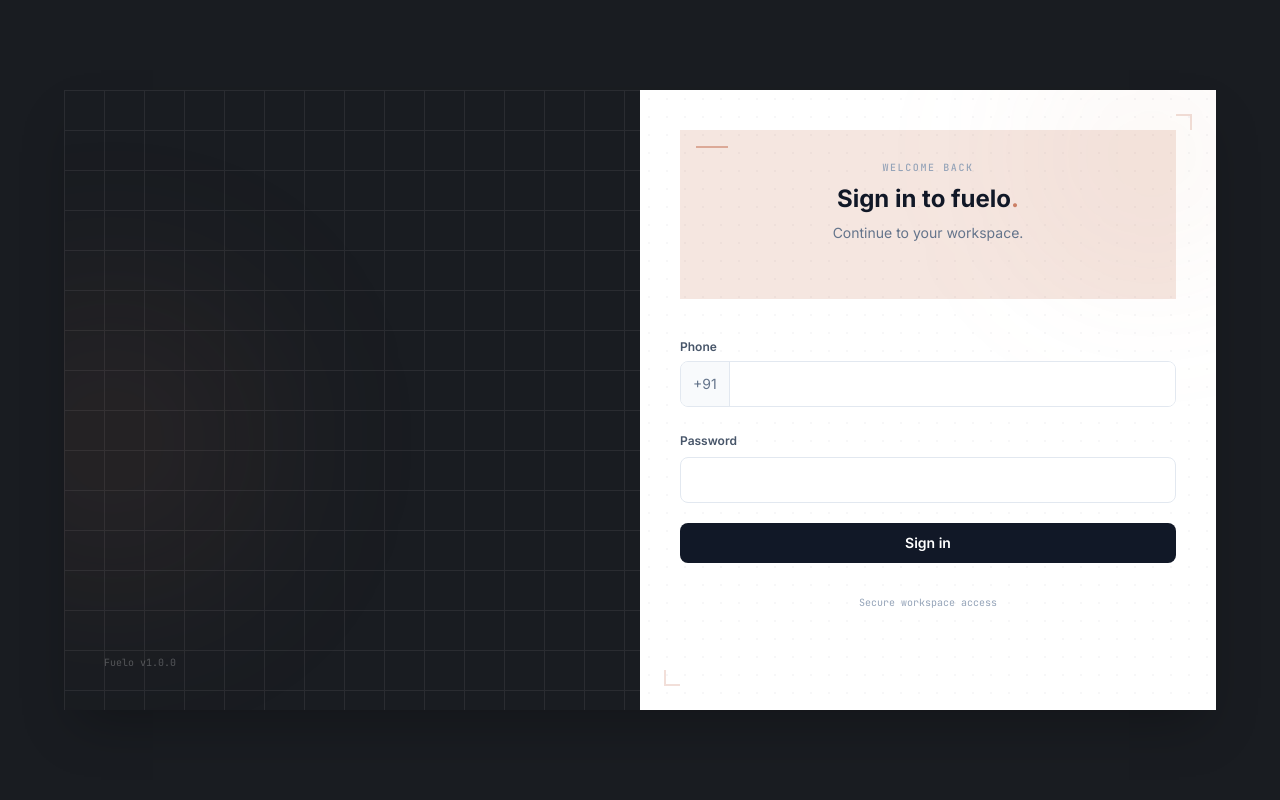
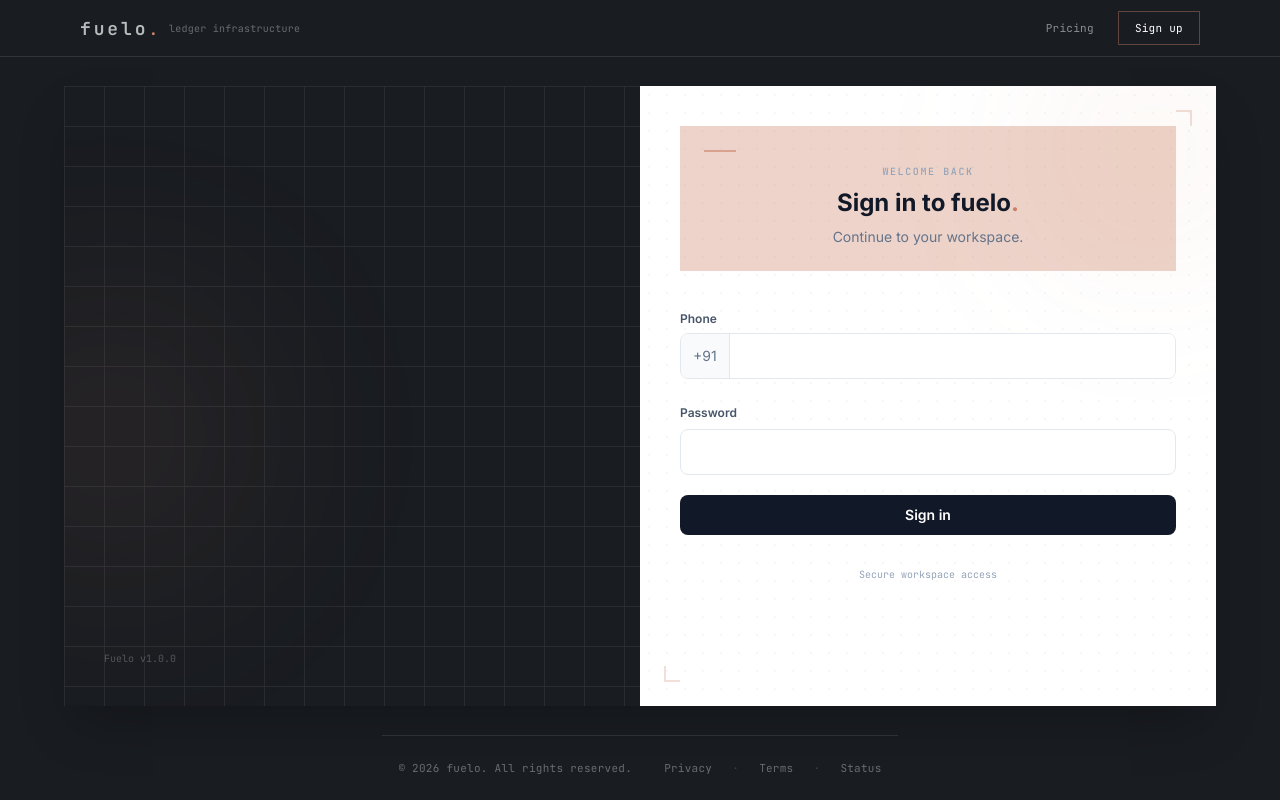
Before and after one commit to meojaswi/Fuelo, a React (Vite) app in the folder frontend/: page /login in a window 1280 px wide. Built offline with nearby package versions, Linux system fonts and the light colour scheme; no server answers.

Commit message:
Update the LoginPage

```diff
--- /dev/null
+++ b/frontend/src/components/shared/LoginFooter.jsx
@@ -0,0 +1,25 @@
+export default function LoginFooter() {
+  return (
+    <footer className="mx-auto flex max-w-6xl flex-wrap items-center justify-between gap-x-8 gap-y-3 border-t border-white/10 px-4 py-6 font-mono text-[11px] tracking-wide text-white/35">
+      <p>© 2026 fuelo. All rights reserved.</p>
+
+      <nav aria-label="Footer" className="flex items-center gap-4 sm:gap-5">
+        <a href="#" className="transition hover:text-fuelo-coral">
+          Privacy
+        </a>
+        <span aria-hidden="true" className="text-white/15">
+          ·
+        </span>
+        <a href="#" className="transition hover:text-fuelo-coral">
+          Terms
+        </a>
+        <span aria-hidden="true" className="text-white/15">
+          ·
+        </span>
+        <a href="#" className="transition hover:text-fuelo-coral">
+          Status
+        </a>
+      </nav>
+    </footer>
+  );
+}
--- /dev/null
+++ b/frontend/src/components/shared/LoginHeader.jsx
@@ -0,0 +1,41 @@
+import { Link } from "react-router-dom";
+
+export default function LoginHeader() {
+  return (
+    <header className="border-b border-white/10">
+      <div className="mx-auto flex h-12 max-w-6xl items-center justify-between px-3 sm:h-14 sm:px-4">
+        {/* Brand */}
+        <div className="flex min-w-0 items-center gap-2">
+          <Link
+            to="/"
+            className="shrink-0 font-mono font-extrabold tracking-[0.18em] transition hover:opacity-80"
+          >
+            <span className="text-[17px] text-white/70 sm:text-[18px]">fuelo</span>
+            <span className="text-fuelo-coral">.</span>
+          </Link>
+
+          <span className="hidden truncate font-mono text-[10px] tracking-wide text-white/35 sm:block">
+            ledger infrastructure
+          </span>
+        </div>
+
+        {/* Navigation */}
+        <nav
+          aria-label="Primary"
+          className="flex shrink-0 items-center gap-3 font-mono text-[10px] tracking-wide text-white/50 sm:gap-6 sm:text-[11px]"
+        >
+          <Link to="/pricing" className="transition hover:text-fuelo-coral">
+            Pricing
+          </Link>
+
+          <Link
+            to="/signup"
+            className="border border-fuelo-coral/40 px-2.5 py-1.5 text-white transition hover:border-fuelo-coral hover:bg-fuelo-coral/10 sm:px-4 sm:py-2"
+          >
+            Sign up
+          </Link>
+        </nav>
+      </div>
+    </header>
+  );
+}
--- a/frontend/src/index.css
+++ b/frontend/src/index.css
@@ -39,6 +39,22 @@
 
 .animate-fade-up {
   animation: fade-up 0.6s cubic-bezier(0.22, 1, 0.36, 1) both;
+}
+
+@keyframes fade-in-up {
+  from {
+    opacity: 0;
+    transform: translateY(12px) scale(0.98);
+  }
+
+  to {
+    opacity: 1;
+    transform: translateY(0) scale(1);
+  }
+}
+
+.animate-fade-in-up {
+  animation: fade-in-up 0.6s cubic-bezier(0.22, 1, 0.36, 1) both;
 }
 
 @keyframes glow-pulse {
--- a/frontend/src/pages/LoginPage.jsx
+++ b/frontend/src/pages/LoginPage.jsx
@@ -6,6 +6,8 @@
 import Button from "../components/shared/Button";
 import MotionWord from "../components/shared/MotionWord";
 import HighlightPill from "../components/shared/HighlightPill";
+import LoginFooter from "../components/shared/LoginFooter";
+import LoginHeader from "../components/shared/LoginHeader";
 
 const LEDGER_TICKS = [
   "+₹2,400 · Sharma Traders",
@@ -37,8 +39,10 @@
   }
 
   return (
-    <main className="min-h-screen bg-fuelo-surface p-4 text-white">
-      <div className="mx-auto flex min-h-[calc(100vh-2rem)] max-w-6xl items-center justify-center">
+    <div className="flex min-h-screen flex-col bg-fuelo-surface text-white">
+      <LoginHeader />
+      <main className="flex flex-1 items-center justify-center p-4">
+        <div className="mx-auto flex w-full max-w-6xl items-center justify-center">
           <div className="grid w-full overflow-hidden rounded-none bg-white text-fuelo-ink shadow-2xl md:grid-cols-2">
             {/* Left panel */}
             <div className="relative hidden min-h-[620px] flex-col justify-between overflow-hidden bg-fuelo-surface p-10 md:flex">
@@ -57,12 +61,7 @@
                 className="pointer-events-none absolute -left-24 top-1/3 h-72 w-72 animate-glow-pulse rounded-full bg-fuelo-coral/20 blur-[100px]"
               />
 
-            <div className="relative animate-fade-up">
-              <div className="text-2xl text-white/25">
-                fuelo<span className="text-fuelo-coral">.</span>
-              </div>
-              <p className="mono-label mt-2 text-white/40">ledger infrastructure</p>
-            </div>
+              <div className="relative animate-fade-up" />
 
               <div className="relative">
                 <p className="mono-label animate-fade-up text-fuelo-coral [animation-delay:80ms]">
@@ -126,15 +125,22 @@
                 className="pointer-events-none absolute bottom-6 left-6 h-4 w-4 border-b-2 border-l-2 border-fuelo-coral/25"
               />
 
-            <div className="relative mb-10 animate-fade-up [animation-delay:20ms] bg-fuelo-coral/20 p-4 text-center">
-              <div className="relative mb-10 animate-fade-up">
+              <div
+                className="
+  relative
+  mb-10
+  animate-[fade-in-up_600ms_cubic-bezier(0.22,1,0.36,1)_200ms_both]
+  bg-fuelo-coral/35
+  p-6
+  text-center
+"
+              >
                 <div className="mb-3 h-[2px] w-8 bg-fuelo-coral/60" />
                 <p className="mono-label">Welcome back</p>
                 <h2 className="mt-2 text-2xl font-bold">
-                  Sign in to fuelo<span className="text-fuelo-coral ">.</span>
+                  Sign in to fuelo<span className="text-fuelo-coral">.</span>
                 </h2>
                 <p className="mt-2 text-sm text-slate-500">Continue to your workspace.</p>
-              </div>
               </div>
 
               <form
@@ -169,5 +175,8 @@
           </div>
         </div>
       </main>
+
+      <LoginFooter />
+    </div>
   );
 }
```
Lines whose indentation alone changed are shown as unchanged.
